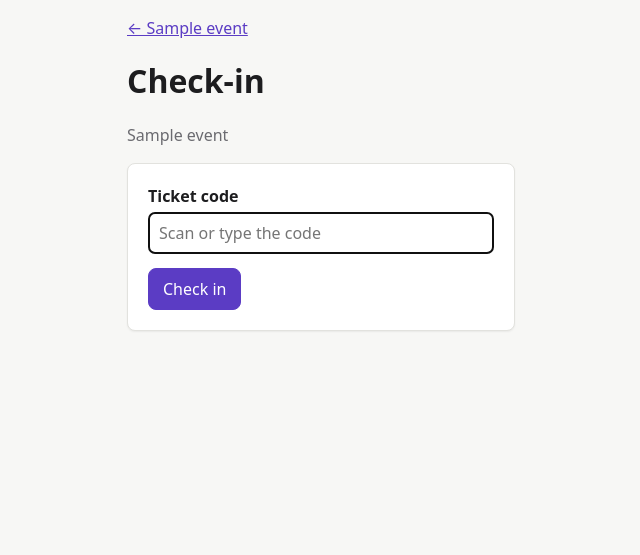
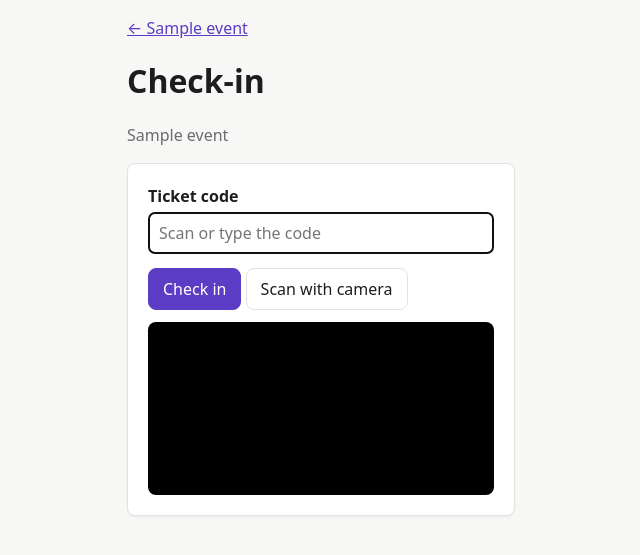
Before and after one commit to sorin-work/event-tickets, a Spring Boot app: page /admin/events/1/check-in in a window 1280 px wide. Shown: the part 57-612 px from the top of the page, without its empty margins (319-959 px from the left). Run offline with Spring Boot 4, Linux system fonts and the light colour scheme; a user stored in the database is signed in; tables that the repository leaves empty hold one stand-in row (values such as "Sample post"); some of the project's set-up classes (security, data sources, template engines, error pages and the like) are left out, and stand-ins take their place; some libraries are stand-ins or nearby versions.

Commit message:
feat(admin): scan qr codes with the device camera at check-in

```diff
--- a/src/main/resources/static/css/app.css
+++ b/src/main/resources/static/css/app.css
@@ -383,3 +383,11 @@ th {
   font-size: 1.6rem;
   font-weight: 700;
 }
+
+.scan-video {
+  display: block;
+  width: 100%;
+  margin-top: 12px;
+  border-radius: var(--radius);
+  background: #000;
+}
--- /dev/null
+++ b/src/main/resources/static/js/checkin.js
@@ -0,0 +1,67 @@
+// Optional camera scanning for the check-in page. Uses the browser's
+// BarcodeDetector (Chrome, Edge, Android); elsewhere the button stays hidden
+// and staff type codes or use a USB scanner, which behaves like a keyboard.
+(function () {
+  var button = document.querySelector("[data-scan-camera]");
+  var video = document.querySelector("[data-scan-video]");
+  var form = document.querySelector("[data-scan-form]");
+  if (!button || !video || !form || !("BarcodeDetector" in window)) return;
+
+  var detector = new BarcodeDetector({ formats: ["qr_code"] });
+  var stream = null;
+  var lastCode = null;
+  var lastAt = 0;
+  button.hidden = false;
+
+  function stop() {
+    if (stream) stream.getTracks().forEach(function (t) { t.stop(); });
+    stream = null;
+    video.hidden = true;
+    button.textContent = "Scan with camera";
+  }
+
+  function submit(code) {
+    // The same QR code stays in view for a while; ignore repeats for 3s.
+    var now = Date.now();
+    if (code === lastCode && now - lastAt < 3000) return;
+    lastCode = code;
+    lastAt = now;
+    form.code.value = code;
+    if (window.htmx) {
+      htmx.trigger(form, "submit");
+    } else {
+      form.submit();
+    }
+  }
+
+  function scan() {
+    if (!stream) return;
+    detector
+      .detect(video)
+      .then(function (codes) {
+        if (codes.length > 0) submit(codes[0].rawValue);
+      })
+      .catch(function () {})
+      .finally(function () {
+        if (stream) requestAnimationFrame(scan);
+      });
+  }
+
+  button.addEventListener("click", function () {
+    if (stream) return stop();
+    navigator.mediaDevices
+      .getUserMedia({ video: { facingMode: "environment" } })
+      .then(function (s) {
+        stream = s;
+        video.srcObject = s;
+        video.hidden = false;
+        video.play();
+        button.textContent = "Stop camera";
+        scan();
+      })
+      .catch(function () {
+        button.textContent = "Camera not available";
+        button.disabled = true;
+      });
+  });
+})();
--- a/src/main/resources/templates/admin/checkin/page.html
+++ b/src/main/resources/templates/admin/checkin/page.html
@@ -7,7 +7,7 @@
   <p><a th:href="@{/admin/events/{id}/edit(id=${event.id})}" th:text="'&larr; ' + ${event.title}">&larr; Event</a></p>
   <h1>Check-in</h1>
   <p class="muted" th:text="${event.title}">Event</p>
-  <form class="card" method="post" th:action="@{/admin/events/{id}/check-in(id=${event.id})}"
+  <form class="card" method="post" data-scan-form th:action="@{/admin/events/{id}/check-in(id=${event.id})}"
         th:attr="hx-post=@{/admin/events/{id}/check-in(id=${event.id})}"
         hx-target="#check-in-result" hx-swap="outerHTML"
         hx-on::after-request="if (event.detail.successful) { this.reset(); this.code.focus(); }">
@@ -17,6 +17,8 @@
              placeholder="Scan or type the code">
     </div>
     <button class="btn btn-primary" type="submit">Check in</button>
+    <button class="btn" type="button" data-scan-camera hidden>Scan with camera</button>
+    <video class="scan-video" data-scan-video playsinline muted hidden></video>
   </form>
 
   <div id="check-in-result" th:fragment="result">
@@ -27,5 +29,6 @@
     </div>
   </div>
 </main>
+<script th:src="@{/js/checkin.js}" defer></script>
 </body>
 </html>
```
